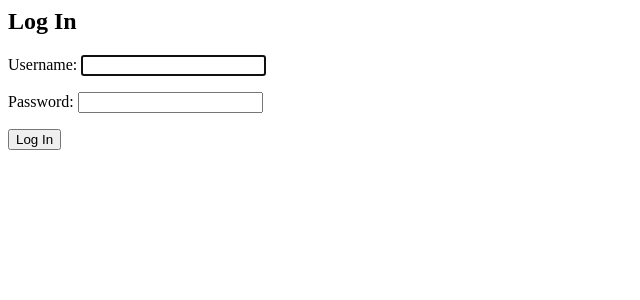
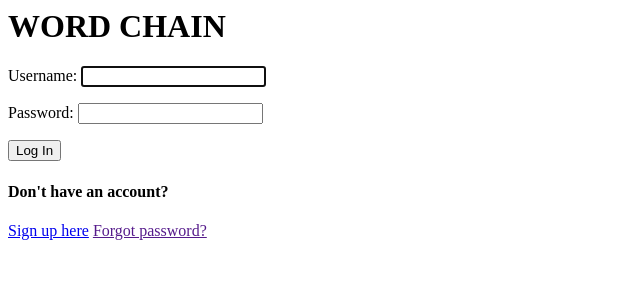
Before and after one commit to hannahcfalk/wordchain, a Django app: page /accounts/login/ in a window 1280 px wide. Shown: the top 300 px of the page, without its empty margins (0-640 px from the left). Run offline with Django 4.2, Linux system fonts and the light colour scheme.

Commit message:
added pages

```diff
--- a/wordchain_app/templates/home.html
+++ b/wordchain_app/templates/home.html
@@ -1,2 +1,2 @@
-<p>Hello, world. You're at the wordchain_app index.</p>
+<p>Hello, world. You're at the wordchain_app home page.</p>
 <a href="/accounts/logout/">Log Out</a>
--- /dev/null
+++ b/wordchain_app/templates/password_reset.html
@@ -0,0 +1,2 @@
+<h1>Reset Password</h1>
+<p>form here</p>
--- /dev/null
+++ b/wordchain_app/templates/play.html
@@ -0,0 +1,2 @@
+<h1>Play</h1>
+<p>game here</p>
--- a/wordchain_app/templates/registration/login.html
+++ b/wordchain_app/templates/registration/login.html
@@ -1,6 +1,9 @@
-<h2>Log In</h2>
+<h1>WORD CHAIN</h1>
 <form method="post">
   {% csrf_token %}
   {{ form.as_p }}
   <button type="submit">Log In</button>
 </form>
+<h4>Don't have an account?</h4>
+<a href="{% url 'wordchain:sign_up' %}">Sign up here</a>
+<a href="">Forgot password?</a>
--- /dev/null
+++ b/wordchain_app/templates/sign_up.html
@@ -0,0 +1,2 @@
+<h1>Welcome New Player!</h1>
+<p>form here</p>
--- /dev/null
+++ b/wordchain_app/templates/update_account_details.html
@@ -0,0 +1,2 @@
+<h1>Update your account details</h1>
+<p>form here</p>
--- a/wordchain_app/urls.py
+++ b/wordchain_app/urls.py
@@ -2,6 +2,13 @@ from django.urls import path
 
 from . import views
 
+app_name = 'wordchain'
+
 urlpatterns = [
-    path('', views.index, name='index'),
+    #path('', views.index, name='index'),
+    path('', views.home, name='home'),
+    path('sign_up/', views.sign_up, name='sign_up'),
+    path('password_reset/', views.password_reset, name='password_reset'),
+    path('update_account_details/', views.update_account_details, name='update_account_details'),
+    path('play/', views.play, name='play'),
 ]
```
Also changed, not shown: wordchain_app/views.py (+16 -1 lines), db.sqlite3.
